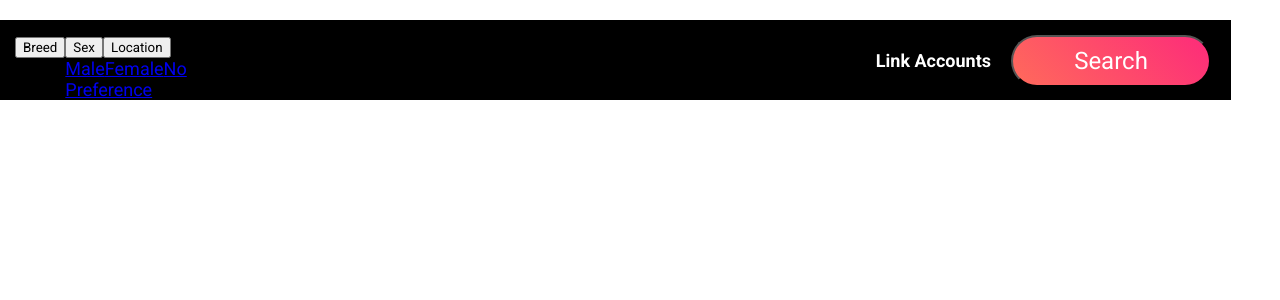
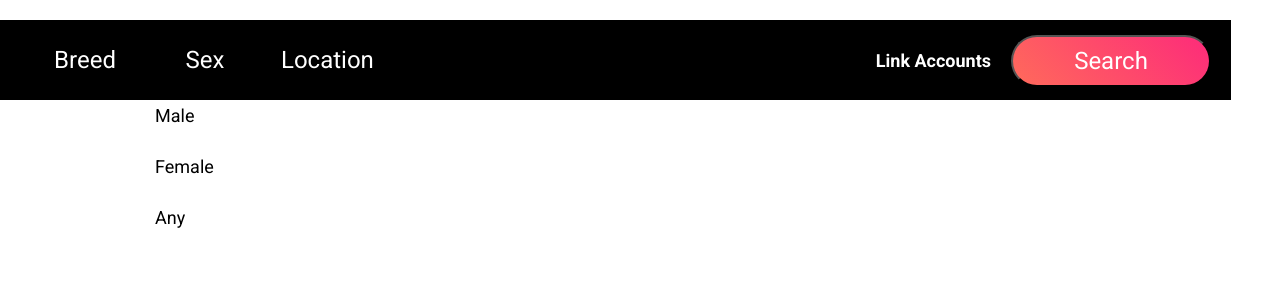
Before and after one commit to michaelzadra27/petplacer2.0, a React (Create React App) app in the folder client/: page / in a window 1280 px wide. Both pictures are taken after a click on the button "Sex". Shown: the top 300 px of the page. Built offline with nearby package versions, Linux system fonts and the light colour scheme.

Commit message:
Merged dropdown options into Navbar2, CSS styling

```diff
--- a/client/src/components/main/navbar2.css
+++ b/client/src/components/main/navbar2.css
@@ -46,6 +46,35 @@ p{
     color: white;
 }
 
-.dropBtn{
+.btn.btn-primary{
+  width: 120px;
+  height: 30px;
+  border: none;
+  border-radius: 45px;
+  color: white;
+  font-size: 24px;
+  background-color: rgb(0, 0, 0);
+
+
+}
+
+.dropBtn.dropdown.btn-group{
+  display: flex;
   align-items: center;
+  margin-left: 20px;
+  width: 100px;
 }
+
+a.dropdown-item{
+  color: #000000;
+  margin-top: 10px;
+  padding-top: 20px;
+  position: relative;
+  display: block;
+  text-decoration: none;
+}
+
+a.dropdown-item:hover{
+  color: rgb(252, 79, 79);
+  width: 100%
+}
--- a/client/src/components/main/navbar2.js
+++ b/client/src/components/main/navbar2.js
@@ -36,7 +36,7 @@ const Navbar2 = () => {
                   >
                     <Dropdown.Item eventKey="Sex1">Male</Dropdown.Item>
                     <Dropdown.Item eventKey="Sex2">Female</Dropdown.Item>
-                    <Dropdown.Item eventKey="Sex3">No Preference</Dropdown.Item>
+                    <Dropdown.Item eventKey="Sex3">Any</Dropdown.Item>
                   </DropdownButton>
 
                   <DropdownButton
```
